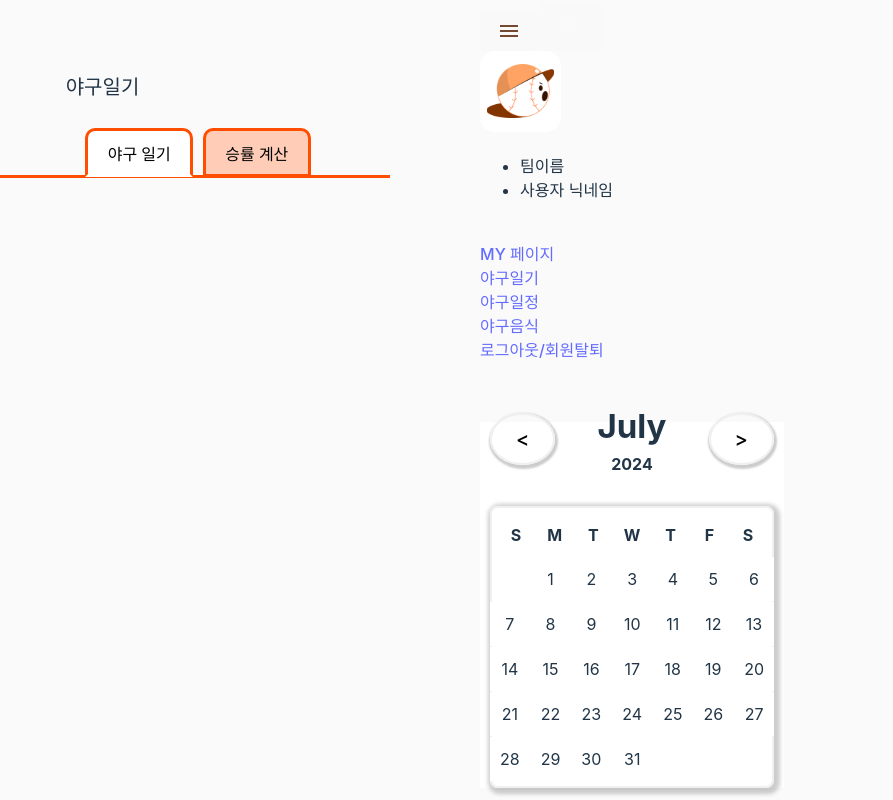
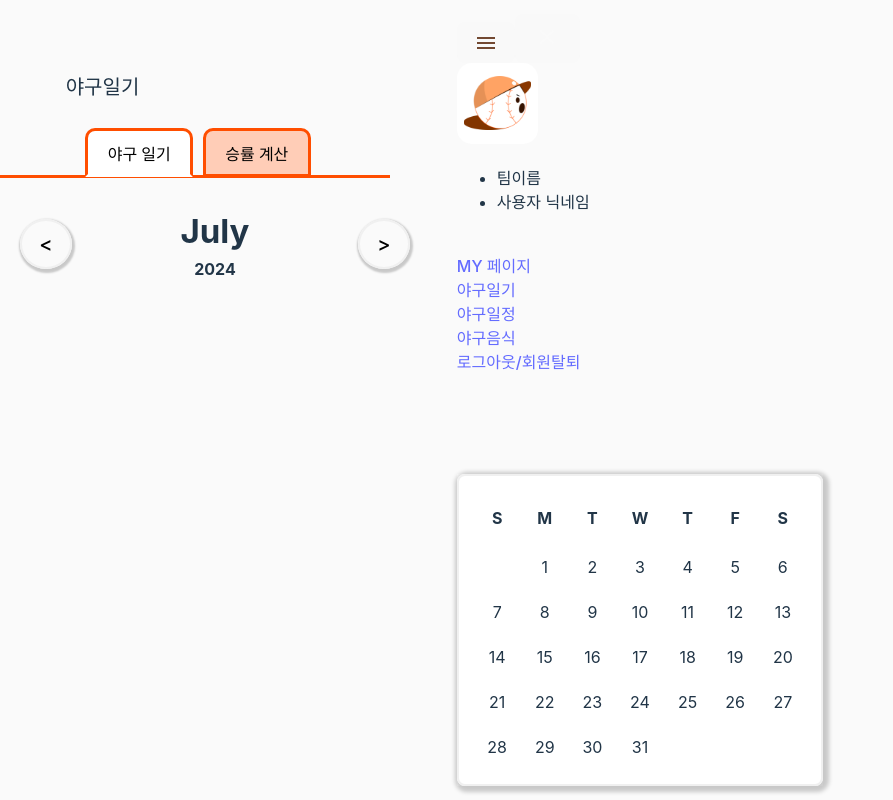
Before and after one commit to YahoProject/Yaho_FrontEnd, a React (Vite) app: page /calendar in a window 1280 px wide. Shown: the whole page, without its empty margins (0-893 px from the left). Built offline with nearby package versions, Linux system fonts and the light colour scheme; no server answers.

Commit message:
Update CustomCalendar.css

```diff
--- a/src/styles/CustomCalendar.css
+++ b/src/styles/CustomCalendar.css
@@ -1,19 +1,22 @@
+
 .custom-calendar {
-  width: 95%;
+  width: 100%;
   max-width: 390px;
-  background: white;
+  top:179px;
+  background:white;
   margin-top: 60px;
 }
-.calendar-day.faded{
-  color:#ccc;
-}
+
 /* 달력 헤더 부분 (제목과 버튼) */
 .calendar-header {
+  position:fixed;
   display: flex;
-  justify-content: space-between;
+  top:232px;
+  max-width:390px;
+  width:90%;
+  left:15px;
   align-items: center;
-  padding: 10px;
-  margin-bottom:20px;
+  padding: 5px;
 }
 .calendar-header button{
   margin-top:-30px;
@@ -25,6 +28,8 @@
   flex-direction: column;
   align-items: center;
   margin-top:-30px;
+  width: 100%;
+
 }
 
 /* 달력 제목 */
@@ -43,22 +48,28 @@
 }
 .calendar-border {
   max-width:360px;
-  max-height:363px;
-  margin:10px;
+  max-height:343px;
+  margin-top:100px;
   border: 2px solid #f0f0f0;
   border-radius: 8px;
   box-shadow: 2px 2px 4px 4px rgba(0, 0, 0, 0.2);
-  padding: 5px;
+  padding: 15px;
+
+
 }
 /* 버튼 기본 스타일 */
 .calendar-header button {
   background: none;
   border: 2px solid #f0f0f0;
-  border-radius:100%;
+  border-radius: 50%;
   box-shadow: 1px 2px 2px 2px rgba(0, 0, 0, 0.2);
   font-size: 20px;
+  width: 50px;
+  height: 50px;
+  display: flex;
   cursor: pointer;
-
+  align-items: center;
+  justify-content: center;
 }
 
 /* (요일) */
@@ -72,7 +83,7 @@
 .calendar-weekday {
   font-weight: bold;
   text-align: center;
-  padding: 10px;
+  padding: 15px;
 
 }
 
@@ -84,7 +95,7 @@
 }
 
 .calendar-day {
-  background: #fff;
+  background:white;
 
  cursor:pointer;
   display: flex;
@@ -93,7 +104,14 @@
   padding: 10px;
 }
 
-.calendar-day.empty {
-  background: transparent;
-  border: none;
+.overlay {
+  position: fixed;
+  top: 0;
+  left: 0;
+  width: 100%;
+  height: 100%;
+  background: rgba(0, 0, 0, 0.3);
+  display: flex;
+  align-items: center;
+  justify-content: center;
 }
```
